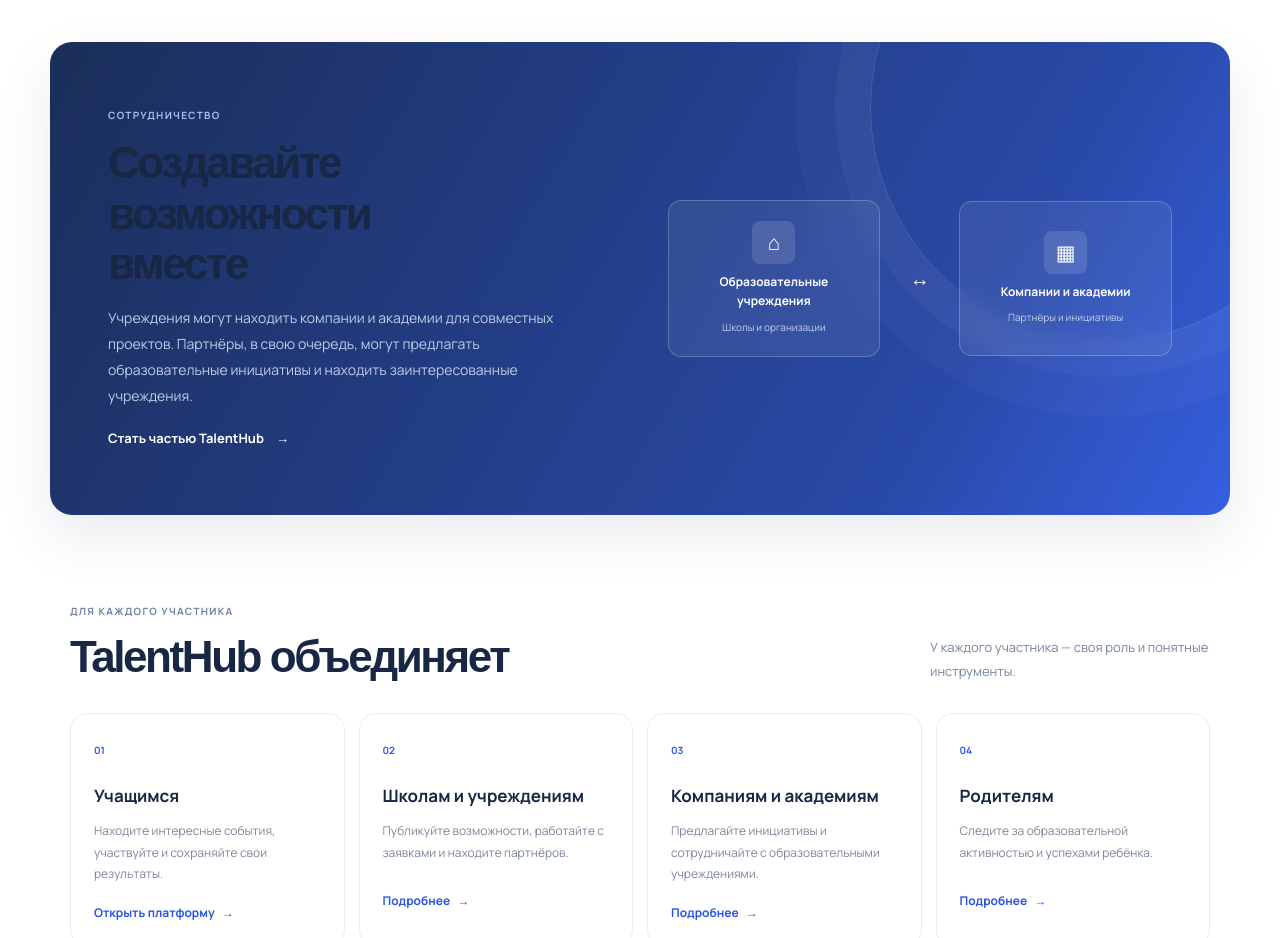
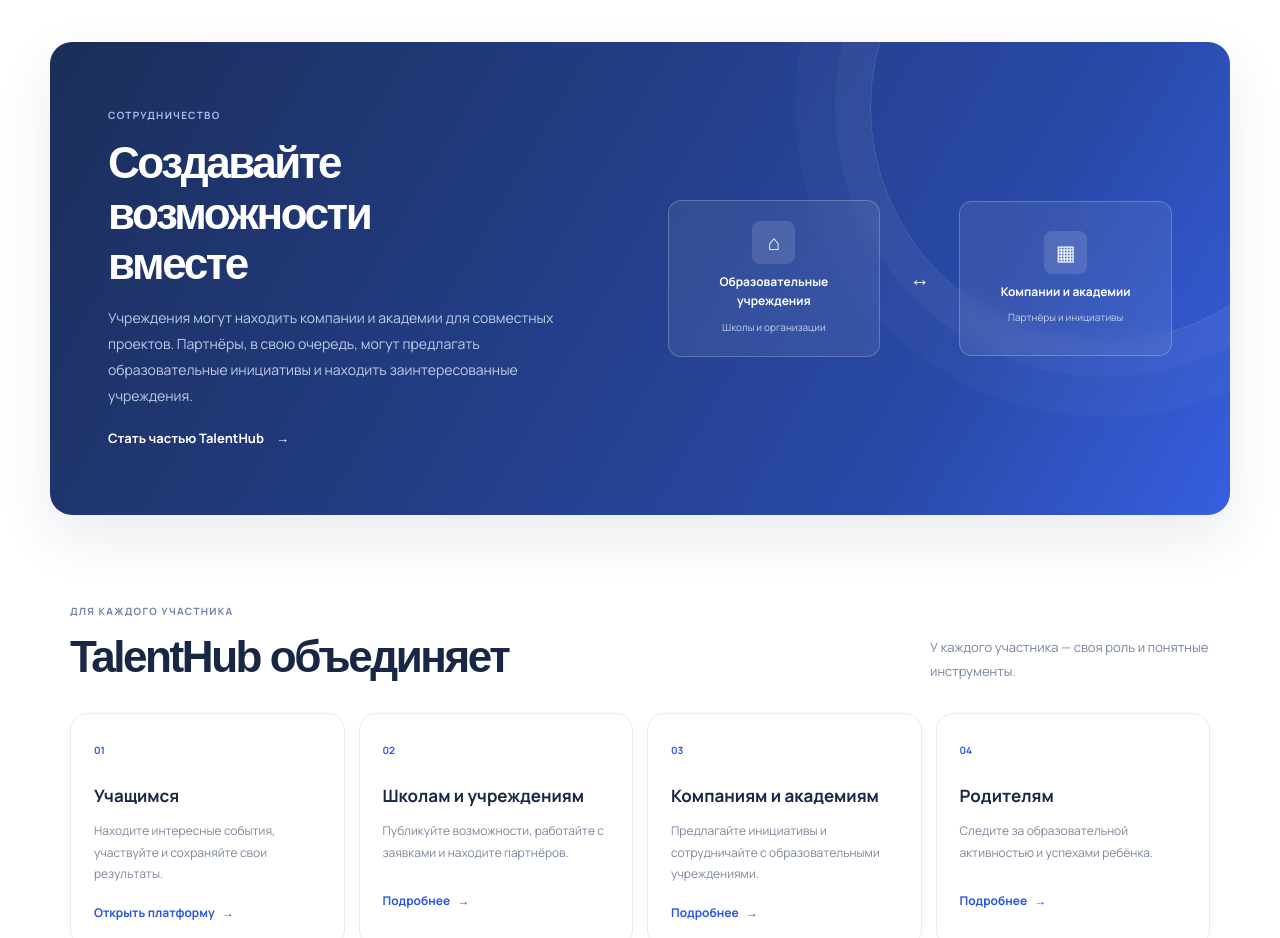
Before and after one commit to ILYUXXXA/talenthub_frontend, a React (Vite) app in the folder talenthub/: page / in a window 1280 px wide. Shown: the part 1680-2618 px from the top of the page. Built offline with nearby package versions, Linux system fonts and the light colour scheme; a web font is replaced by a local one.

Commit message:
fix(landing): lighten partnership section heading

```diff
--- a/talenthub/src/styles/base.css
+++ b/talenthub/src/styles/base.css
@@ -2618,3 +2618,8 @@ grid-template-columns: 1fr 1fr;
   .parent-workspace .stack > .card,.student-workspace .grid-2 > .card,.auth-container .card { padding: 18px; }
   .auth-page { padding: 24px 0 42px; }
 }
+
+/* Landing: keep the partnership section title light on its dark gradient. */
+.th-landing .th-partners .th-partners-copy h2 {
+  color: #fff !important;
+}
```
